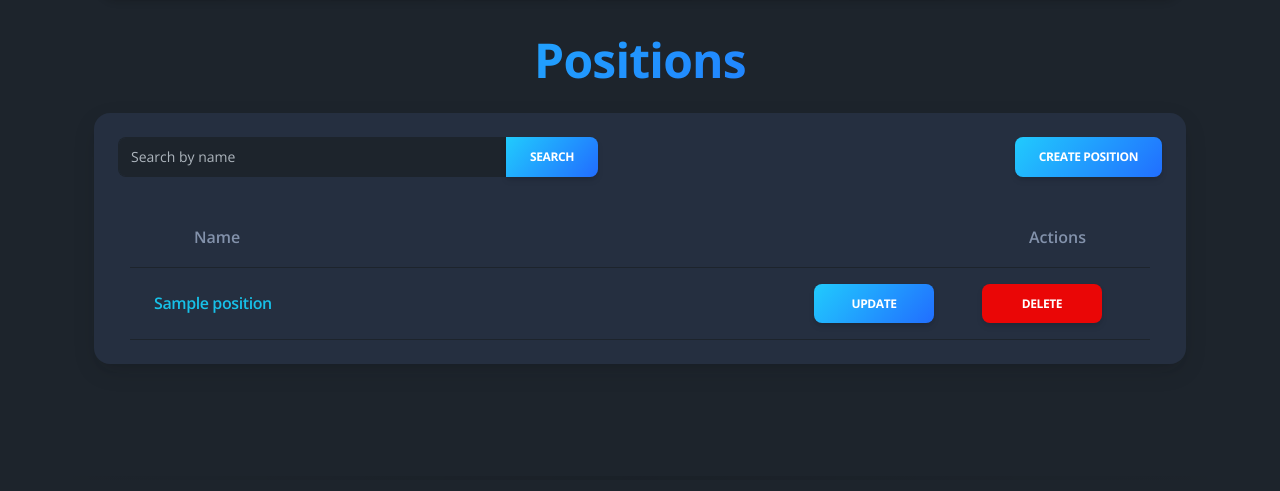
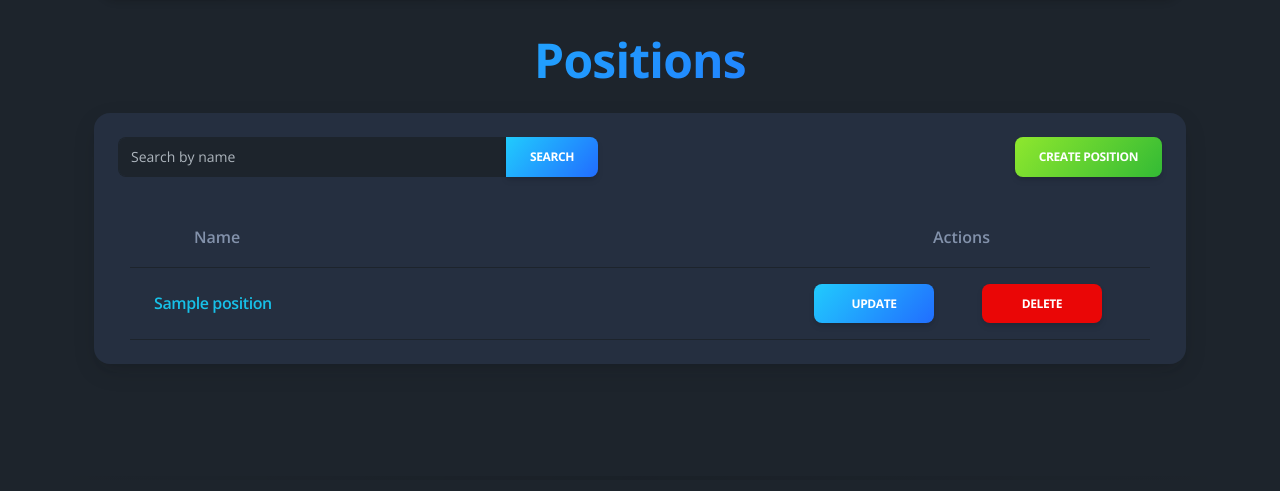
Before and after one commit to NoroiMusha37/it-company-task-manager-site, a Django app: page /positions/ in a window 1280 px wide. Shown: the part 65-556 px from the top of the page. Run offline with Django 5.2, Linux system fonts and the light colour scheme; a user stored in the database is signed in; tables that the repository leaves empty hold one stand-in row (values such as "Sample post"); some libraries are stand-ins or nearby versions.

Commit message:
change color of create buttons in position_list.html and task_type_list.html

```diff
--- a/templates/tasks/position_list.html
+++ b/templates/tasks/position_list.html
@@ -21,14 +21,14 @@
             <button type="submit" class="btn bg-gradient-info">Search</button>
           </div>
         </form>
-        <a href="{% url 'tasks:position-create' %}" class="btn bg-gradient-info">Create Position</a>
+        <a href="{% url 'tasks:position-create' %}" class="btn bg-gradient-success text-white">Create Position</a>
 
       </div>
         {% if position_list %}
           <div class="container">
             <div class="row text-light fw-bold mb-2 py-2">
               <div class="col ps-6 text-secondary">Name</div>
-              <div class="col text-end pe-6 text-secondary">Actions</div>
+              <div class="col text-end pe-9 text-secondary">Actions</div>
             </div>
             {% for position in position_list %}
               <div class="row align-items-center py-2
--- a/templates/tasks/task_type_list.html
+++ b/templates/tasks/task_type_list.html
@@ -21,13 +21,13 @@
             <button type="submit" class="btn bg-gradient-info">Search</button>
           </div>
         </form>
-        <a href="{% url 'tasks:task-type-create' %}" class="btn bg-gradient-info">Create Task Type</a>
+        <a href="{% url 'tasks:task-type-create' %}" class="btn bg-gradient-success text-white">Create Task Type</a>
       </div>
         {% if task_type_list %}
           <div class="container">
             <div class="row text-light fw-bold mb-2 py-2">
               <div class="col ps-6 text-secondary">Name</div>
-              <div class="col text-end pe-6 text-secondary">Actions</div>
+              <div class="col text-end pe-9 text-secondary">Actions</div>
             </div>
             {% for task_type in task_type_list %}
               <div class="row align-items-center py-2
```
